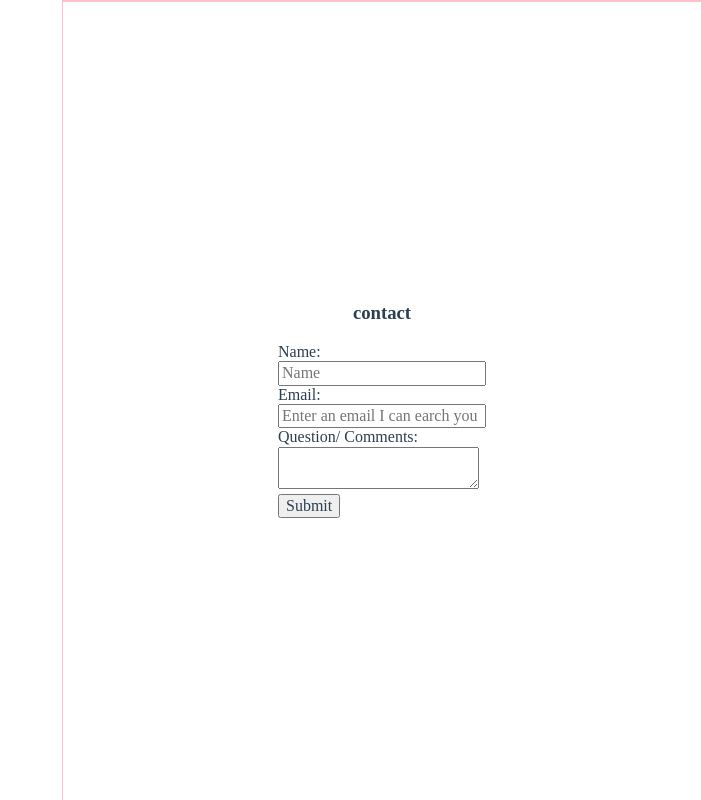
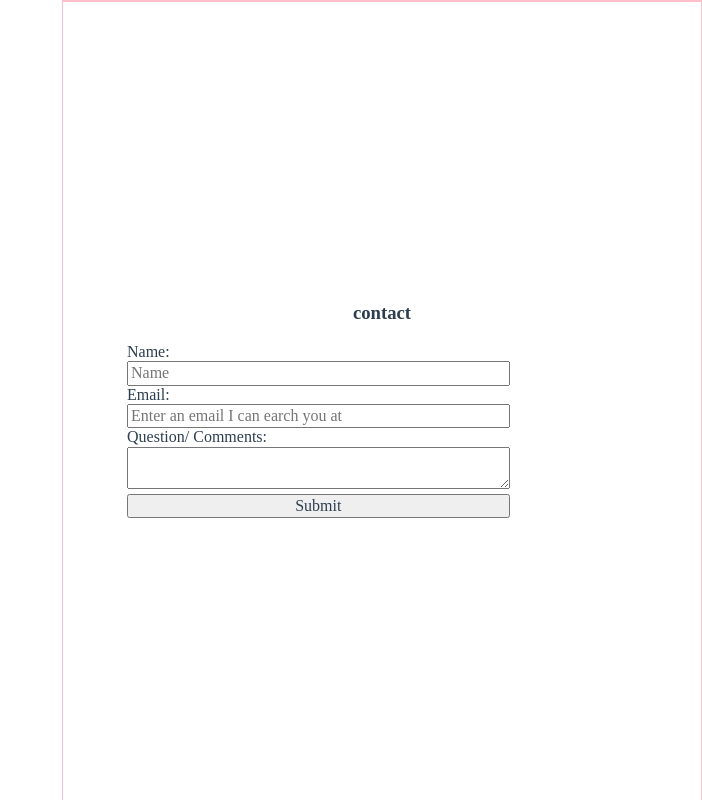
Before and after one commit to abbigailabas/portfoliosite, a website: page index.html in a window 1280 px wide. Shown: the part 2399-3199 px from the top of the page, without its empty margins (578-1280 px from the left). Drawn offline with nearby package versions, Linux system fonts and the light colour scheme.

Commit message:
form stuff

```diff
--- a/index.html
+++ b/index.html
@@ -24,9 +24,6 @@
 						</ul>
 					</nav>
 				</div>
-
-
-
 
 		</section> <!-- hero end -->
 
@@ -75,11 +72,11 @@ You can also follow me on <a href="https://twitter.com/a_bbigail">twitter</a></p
 				</div>
 			</section> <!-- work end -->
 
-			<section id="contact" class="main-content__section">
+			<section id="contact" class="main-content__section"> <!-- contact start -->
 				<div>
 					<h3>contact</h3>
 				</div>
-				<form action="">
+				<form class="form" action="">
 
 					Name:
 					<br>
@@ -96,7 +93,8 @@ You can also follow me on <a href="https://twitter.com/a_bbigail">twitter</a></p
 					<input class="submit" type="submit">
 
 				</form>
-			</section>
+
+			</section> <!-- contact end -->
 
 		</main>
 
--- a/style.css
+++ b/style.css
@@ -95,7 +95,12 @@ nav
 	width: 200%;
 	transition: background 1s ease;
 }
-
+.heroBG4{
+	background-image: url("imgs/clouds3.jpeg");
+	animation: animatedBackground 5s forwards ;
+	width: 200%;
+	transition: background 1s ease;
+}
 
 @keyframes animatedBackground {
 	from { transform: translateX(0) }
@@ -160,6 +165,10 @@ work section
 /*
 form stuff
  */
-.form-li p{
-	text-decoration: none;
+.form{
+	width: 100%;
+	margin: 0 auto;
 }
+input, textarea{
+	width: 75%;
+}
```
